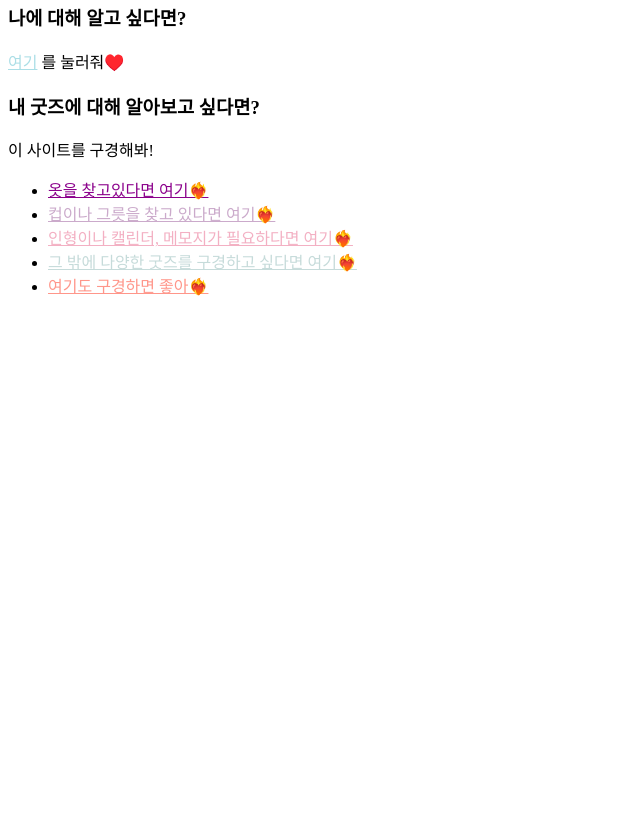
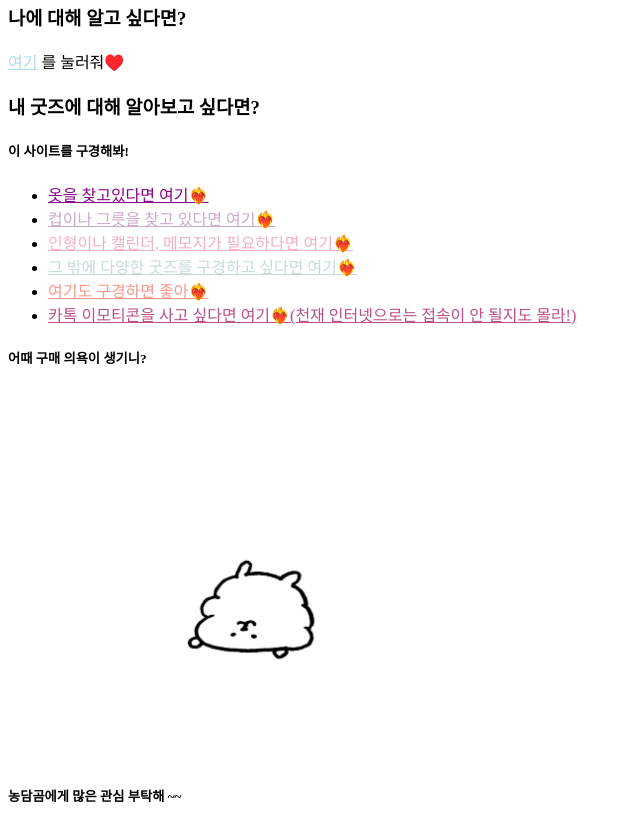
Before and after one commit to tjgusl/pages, a plain HTML site: page index.html in a window 1280 px wide. Shown: the part 938-1766 px from the top of the page, without its empty margins (0-640 px from the left). Before the commit the page ends 1251 px from the top, so only its background shows below. Drawn offline with Linux system fonts and the light colour scheme.

Commit message:
message5

```diff
--- a/index.html
+++ b/index.html
@@ -14,7 +14,7 @@
     <a href="https://namu.wiki/w/%EB%86%8D%EB%8B%B4%EA%B3%B0" style="color: rgb(171, 222, 230);">여기</a>
     를 눌러줘♥️
     <h3>내 굿즈에 대해 알아보고 싶다면?</h3>
-    <div>이 사이트를 구경해봐!</div>
+    <h5>이 사이트를 구경해봐!</h5>
     <ul>
         <li>
             <a href="https://spao.com/product/search.html?banner_action=&sort_method=5&except_keyword=except&keyword=%EB%8B%B4%EA%B3%B0%EC%9D%B4" style="color: darkmagenta;">옷을 찾고있다면 여기❤️‍🔥</a>
@@ -31,7 +31,15 @@
         <li>
             <a href="https://brand.naver.com/daewonmedia/category/0b4635a8d7a147229c39a57593650679?cp=1" style="color: rgb(255, 150, 138);">여기도 구경하면 좋아❤️‍🔥</a>
         </li>
+        <li>
+            <a href="https://e.kakao.com/t/damgome" style="color: rgb(186, 80, 133);">카톡 이모티콘을 사고 싶다면 여기❤️‍🔥(천재 인터넷으로는 접속이 안 될지도 몰라!)</a>
+        </li>
     </ul>
+
+    <h5>어때 구매 의욕이 생기니?</h5>
+    <img src="lyingbear.jpg" alt="" style="width: 40%;">
+
+    <h5>농담곰에게 많은 관심 부탁해 ~~</h5>
 
 
 </body>
```
Also changed, not shown: lyingbear.jpg (added).
